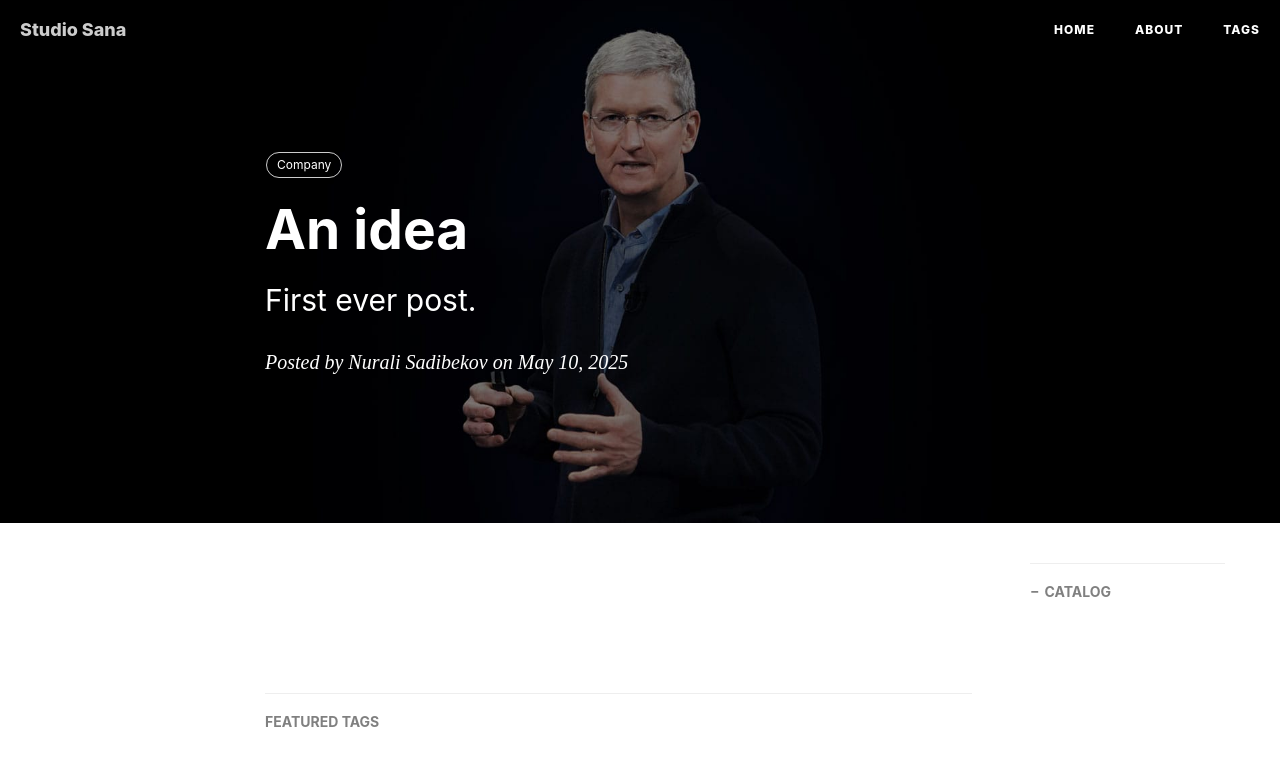
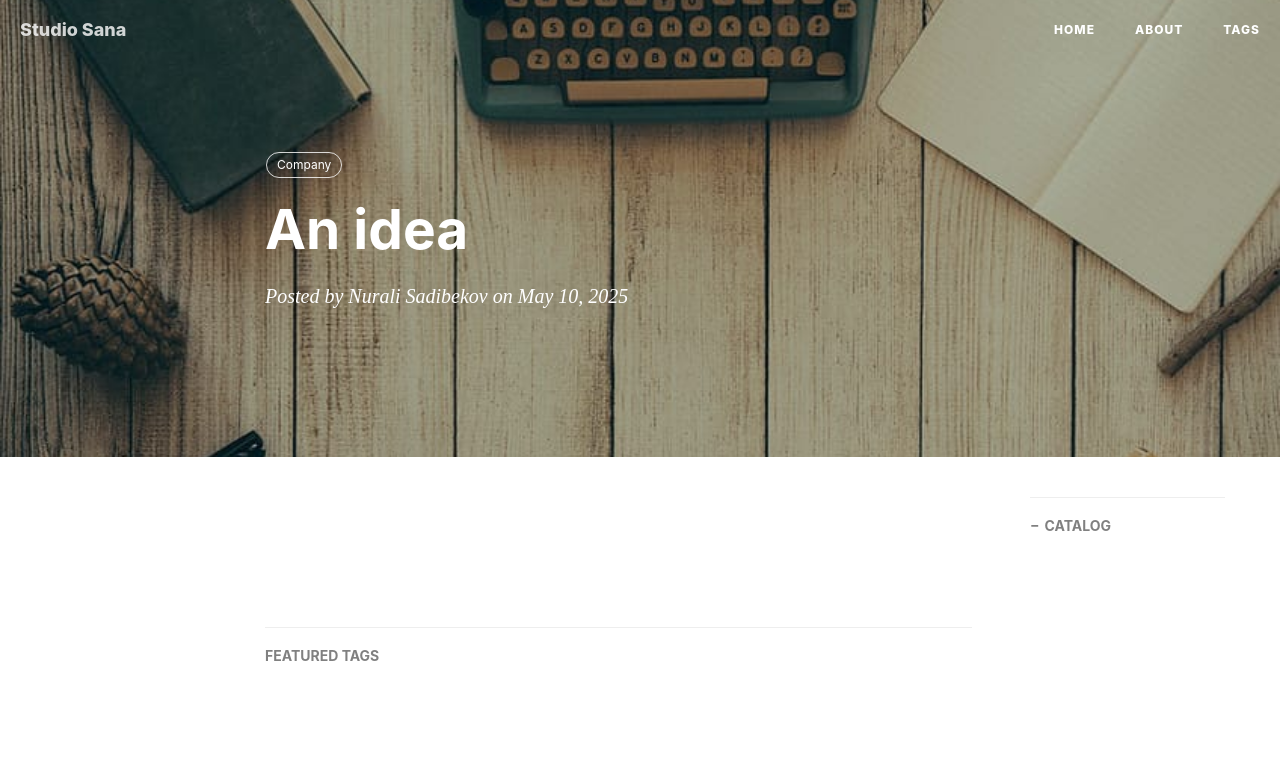
Before and after one commit to sadibekov/studiosana, a Jekyll site: the page built from _posts/2025-05-10-1.md, in a window 1280 px wide. Shown: the top 766 px of the page. Built offline with Jekyll 4.4.1, drawn with Linux system fonts in a browser that asks for light colours; nearby versions of some CDN libraries; library files that are not in the unit come from our copies; comment, search, counter and statistics services are not loaded.

Commit message:
update: post

```diff
--- a/_posts/2025-05-10-An idea.md
+++ b/_posts/2025-05-10-1.md
@@ -1,10 +1,10 @@
 ---
 layout:     post
 title:      An idea
-subtitle:   First ever post.
+# subtitle:   First ever post.
 date:       2025-05-10
 author:     Nurali Sadibekov
-header-img: img/post-bg-cook.jpg
+# header-img: img/post-bg-cook.jpg
 catalog: true
 tags:
     - Company
```
